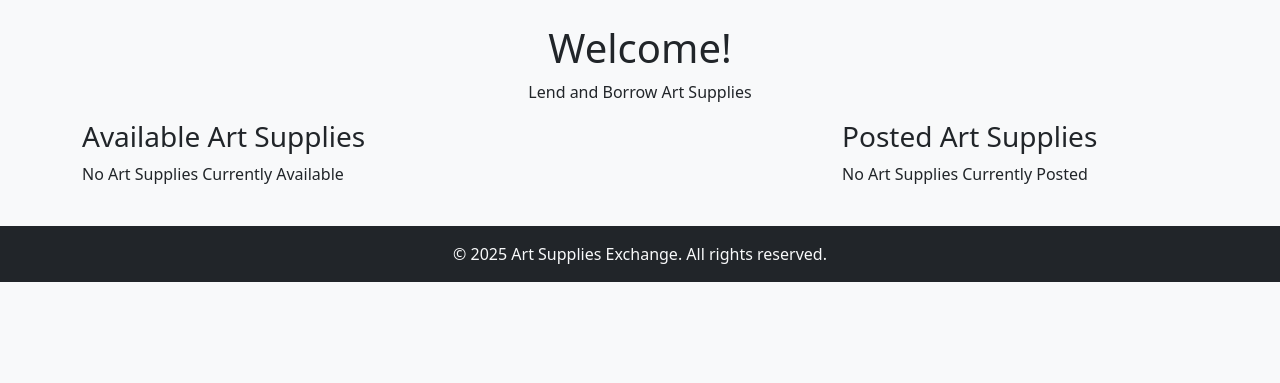
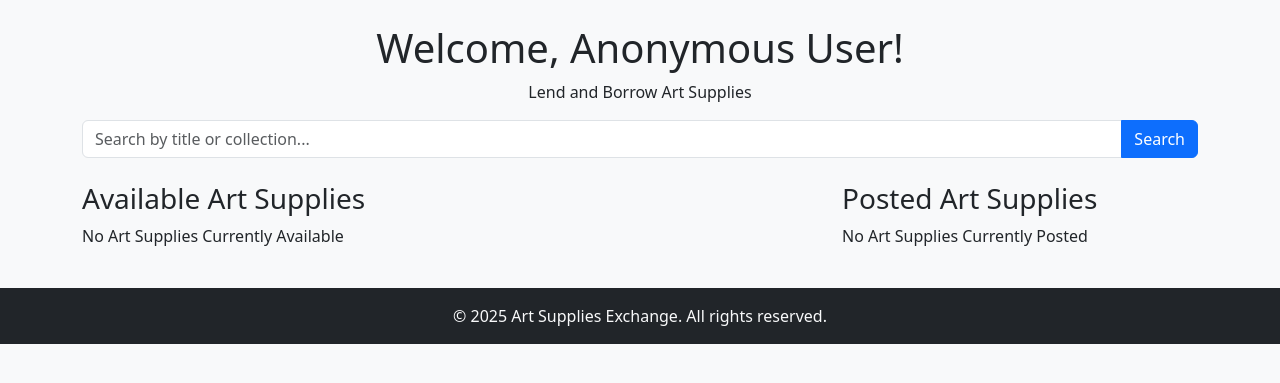
Before and after one commit to afiap333/art-library-afia, a Django app: page /anonymous/ in a window 1280 px wide. Shown: the part 56-439 px from the top of the page. Run offline with Django 5.2, Linux system fonts and the light colour scheme; data that the repository does not hold is empty; some libraries are stand-ins or nearby versions.

Commit message:
added search feature to the anonymous user page and changed the welcome message for anonymous user page

```diff
--- a/artlibrary/templates/artlibrary/anonymous.html
+++ b/artlibrary/templates/artlibrary/anonymous.html
@@ -29,10 +29,18 @@
         </div>
     </nav>
 
-    <!--rest of the page-->
+    <!-- Main Content -->
     <div class="container mt-4">
-        <h1 class="text-center">Welcome!</h1>
+        <h1 class="text-center">Welcome, Anonymous User!</h1>
         <p class="text-center">Lend and Borrow Art Supplies</p>
+
+        <!-- Search Feature -->
+        <form method="GET" action="{% url 'search_items' %}" class="mb-4">
+            <div class="input-group">
+                <input type="text" name="query" class="form-control" placeholder="Search by title or collection...">
+                <button type="submit" class="btn btn-primary">Search</button>
+            </div>
+        </form>
 
         <div class="row">
             <div class="col-md-8">
```
